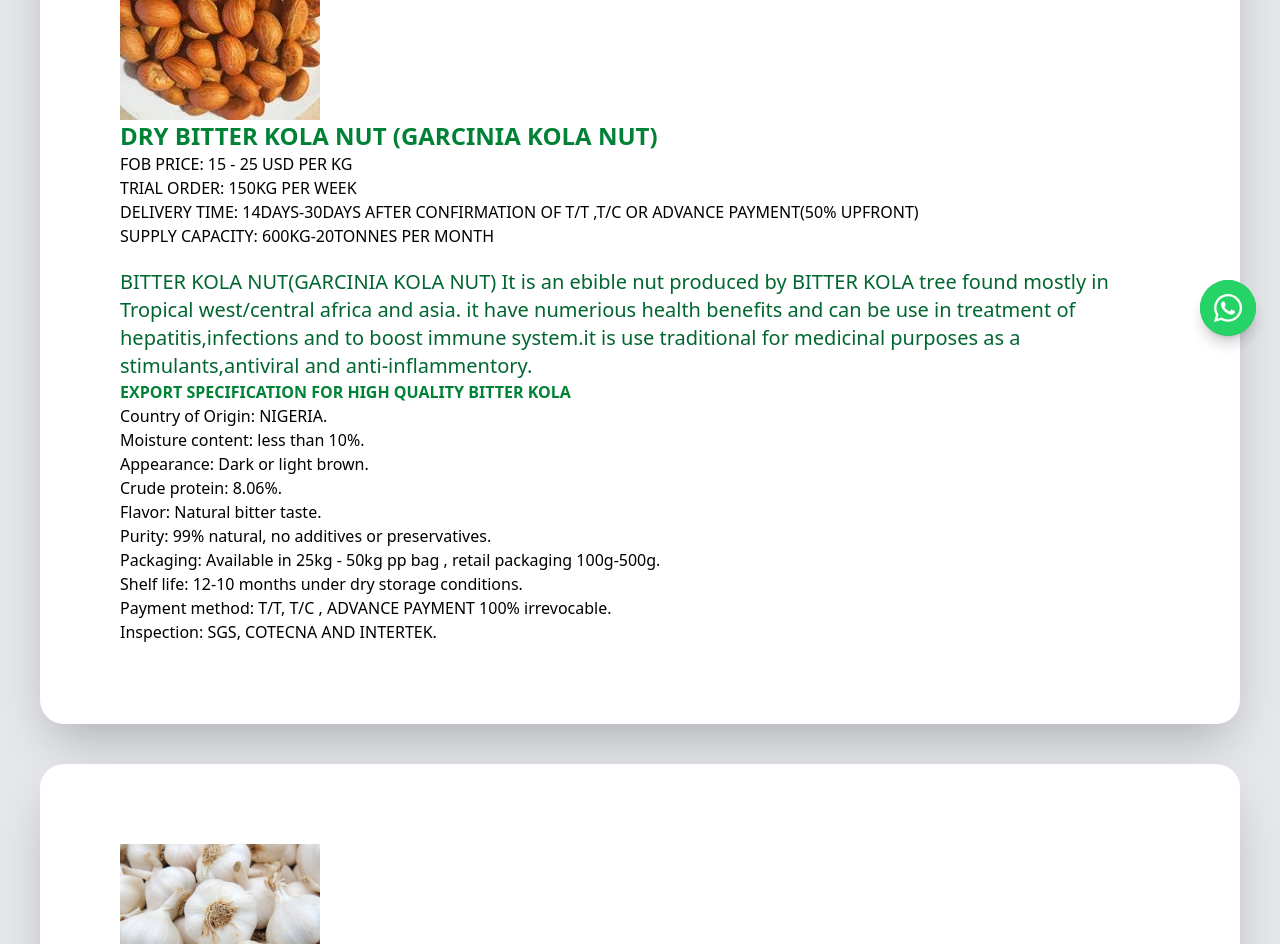
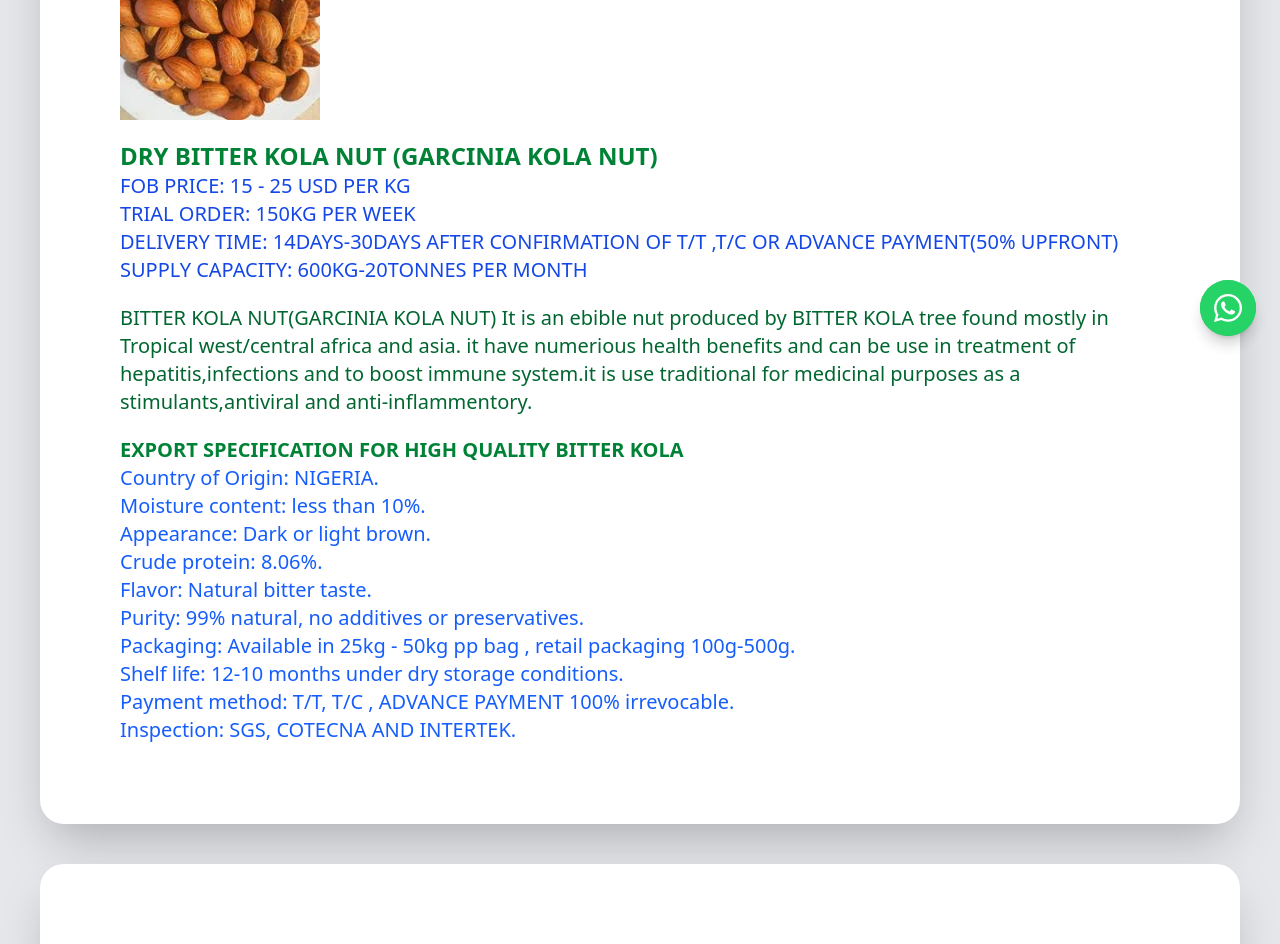
Before and after one commit to nnabugwu24/enco, a Next.js app: page / in a window 1280 px wide. Shown: the part 440-1384 px from the top of the page. Built offline with nearby package versions, Linux system fonts and the light colour scheme.

Commit message:
Refactor layout and improve text formatting

```diff
--- a/app/page.jsx
+++ b/app/page.jsx
@@ -12,13 +12,13 @@ export default function () {
 
       <div className="flex flex-col p-20 justify-center align-center shadow-2xl bg-white rounded-3xl ">
         <Image src="/BITTER KOLA2.jpg" width={"200"} height={"100"} alt="" className="items-center" />
-
+        <div className="text-blue-700 text-xl pt-5 border-amber-700">
           <h3 className="text-2xl text-green-700 font-bold"> DRY BITTER KOLA NUT (GARCINIA KOLA NUT)</h3>
           <p>FOB PRICE: 15 - 25 USD PER KG</p>
           <p>TRIAL ORDER: 150KG PER WEEK</p>
           <p>DELIVERY TIME: 14DAYS-30DAYS AFTER CONFIRMATION OF T/T ,T/C OR ADVANCE PAYMENT(50% UPFRONT)</p>
           <p>SUPPLY CAPACITY: 600KG-20TONNES PER MONTH</p>
-
+        </div>
 
         <p className="text-green-800 text-xl pt-5 border-amber-100"> BITTER KOLA NUT(GARCINIA KOLA NUT) It is an ebible nut produced by BITTER KOLA tree
           found mostly in Tropical west/central africa and asia. it have numerious health benefits and can be use
@@ -26,7 +26,7 @@ export default function () {
           as a stimulants,antiviral and anti-inflammentory.
         </p>
 
-
+        <div className="text-blue-600  text-xl pt-5 border-amber-100 ">
           <h3 className="text-green-700 font-bold">EXPORT SPECIFICATION FOR HIGH QUALITY BITTER KOLA </h3>
 
           <p>Country of Origin: NIGERIA.</p>
@@ -40,7 +40,7 @@ export default function () {
           <p>Payment method: T/T, T/C , ADVANCE PAYMENT 100% irrevocable.</p>
           <p>Inspection: SGS, COTECNA AND INTERTEK.</p>
 
-
+       </div>
       </div>
 
       <div className=" flex flex-col p-20 justify-center  align-center shadow-2xl rounded-3xl bg-white" >
```
